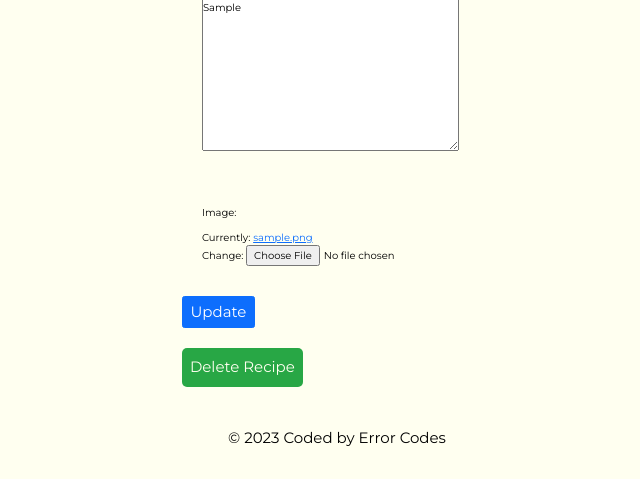
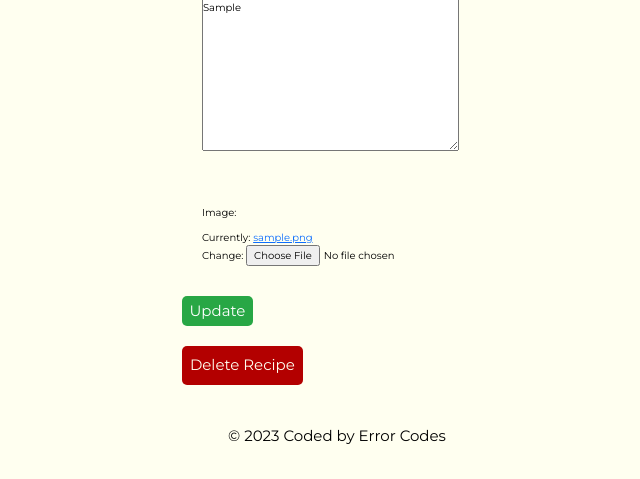
Before and after one commit to leverh/django4, a Django app: page /recipe/1/update/ in a window 1280 px wide. Shown: the part 1005-1484 px from the top of the page, without its empty margins (303-943 px from the left). Run offline with Django 3.2, Linux system fonts and the light colour scheme; the first user in the database is signed in; tables that the repository leaves empty hold one stand-in row (Sample ...).

Commit message:
Add styles to update and delete buttons

```diff
--- a/static/css/styles.css
+++ b/static/css/styles.css
@@ -677,7 +677,7 @@ form.signup-form ul {
   font-size: 1.5rem;
   margin-top: 2rem;
   margin-bottom: 2rem;
-  background-color: #28a745;
+  background-color: #B30000;
   color: #FFFFF0;
   border: none;
   border-radius: 5px;
@@ -805,6 +805,12 @@ ul.messages.pass-change-success li{
   margin-bottom: 1rem;
 }
 
-.update-recipe-form p:last-child {
-  margin-bottom: 2rem;
+.update-rec-btn {
+  background-color: #28a745;
+  border: none;
+  border-radius: 5px;
 }
+
+.update-rec-btn:hover {
+  background-color: #105f23;
+}
```
Also changed, not shown: other parts of static/css/styles.css (+1 -1 lines).
